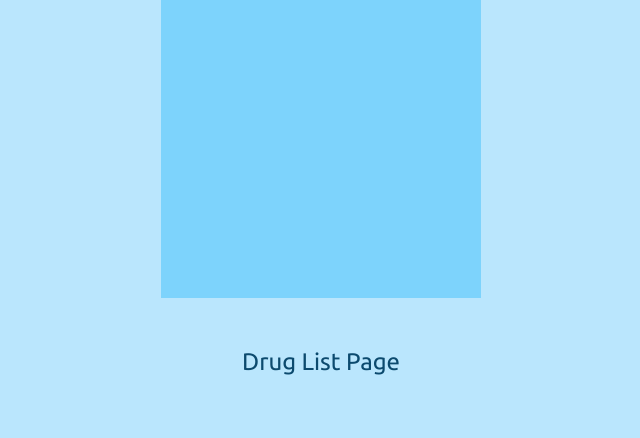
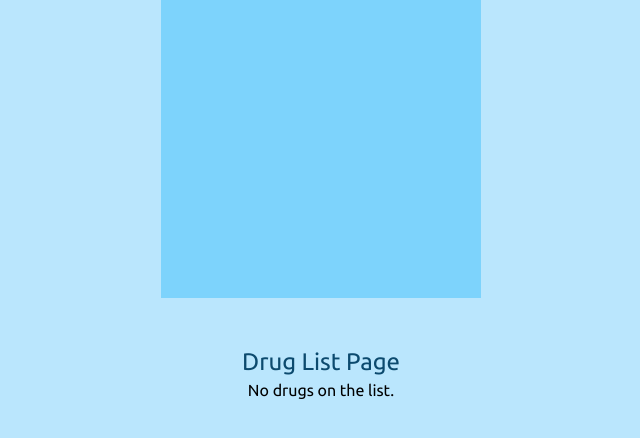
Before and after one commit to valvira-gh/drug_analyse_ai, a Next.js app: page /drug-list in a window 1280 px wide. Shown: the part 726-1164 px from the top of the page, without its empty margins (319-959 px from the left). Built offline with nearby package versions, Linux system fonts and the light colour scheme.

Commit message:
DrugList works. Starting to give it basic styles and refactor some code.

```diff
--- a/app/drug-list/DrugListForm.tsx
+++ b/app/drug-list/DrugListForm.tsx
@@ -1,19 +1,18 @@
 "use client";
 import { ButtonPrimary } from "../components/ui/ButtonPrimary";
-import { useState } from "react";
+import React, { useState, useContext } from "react";
+import { DrugListContext } from "../lib/contexts/DrugListContext";
+import { DrugListContextTypes } from "@/app/lib/contexts/DrugListContext";
 
 const DrugListForm = () => {
-  const [drugList, setDrugList] = useState([]);
-  const [name, setName] = useState("");
+  const { setDrugList } = useContext(DrugListContext) as DrugListContextTypes;
+  const [newDrug, setNewDrug] = useState("");
 
   const submitDrug = (e: React.FormEvent) => {
     e.preventDefault();
-    console.log(drugList);
-
-    setDrugList((prevList) => [...prevList, name]);
+    setDrugList((prevList) => [...prevList, newDrug]);
+    setNewDrug("");
   };
-  console.log(name);
-  console.log(drugList);
 
   return (
     <form onSubmit={submitDrug}>
@@ -23,8 +22,8 @@ const DrugListForm = () => {
         </label>
         <input
           type="text"
-          value={name}
-          onChange={(e) => setName(e.target.value)}
+          value={newDrug}
+          onChange={(e) => setNewDrug(e.target.value)}
         />
       </div>
       <ButtonPrimary typeProp="submit" title="Add Drug" />
--- a/app/drug-list/page.tsx
+++ b/app/drug-list/page.tsx
@@ -1,9 +1,33 @@
+"use client";
 import DrugListForm from "./DrugListForm";
+import {
+  DrugListContext,
+  DrugListContextTypes,
+} from "../lib/contexts/DrugListContext";
+import { useContext, useState } from "react";
+
+const DrugListTable = () => {
+  const { drugList, setDrugList } = useContext(
+    DrugListContext
+  ) as DrugListContextTypes;
+
+  return (
+    <ul className="flex flex-col text-sky-900 border border-sky-900 p-4">
+      {drugList.map((drug, index) => (
+        <li key={index} className="border-b border-sky-900 p-2">
+          {drug}
+        </li>
+      ))}
+    </ul>
+  );
+};
 
 const DrugListPage = () => {
+  const { drugList } = useContext(DrugListContext) as DrugListContextTypes;
   return (
     <section className="flex flex-col items-center m-4">
       <h3 className="text-2xl text-sky-900">Drug List Page</h3>
+      {drugList.length === 0 ? <p>No drugs on the list.</p> : <DrugListTable />}
     </section>
   );
 };
--- a/app/lib/contexts/DrugListContext.tsx
+++ b/app/lib/contexts/DrugListContext.tsx
@@ -14,6 +14,7 @@ const DrugListProvider: React.FC<{ children: React.ReactNode }> = ({
   children,
 }) => {
   const [drugList, setDrugList] = useState<string[]>([]);
+  console.log("DrugListProvider", drugList);
 
   return (
     <DrugListContext.Provider value={{ drugList, setDrugList }}>
```
Also changed, not shown: 1 other file (tests, documents, lock files or other folders).
